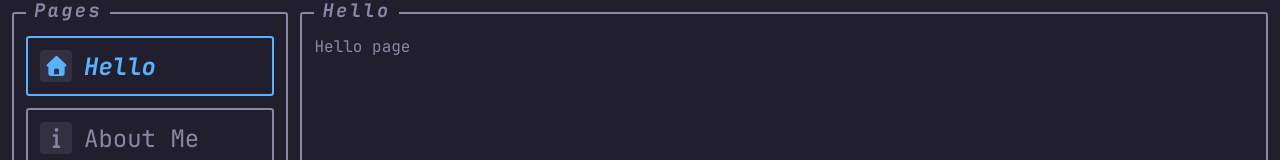
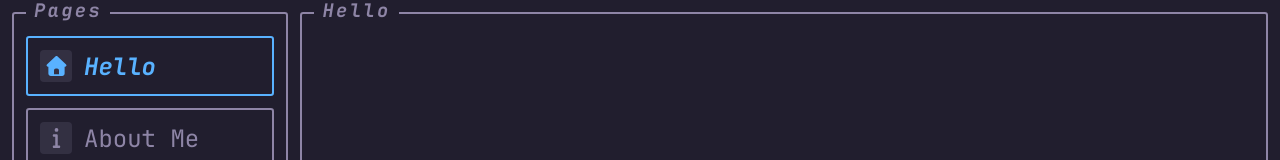
Before and after one commit to harveybalaam/personal-website, a React (Vite) app: page / in a window 1280 px wide. Shown: the top 160 px of the page. Built offline with nearby package versions, Linux system fonts and the light colour scheme.

Commit message:
feat: create empty Hello page component

```diff
--- /dev/null
+++ b/src/pages/Hello/index.tsx
@@ -0,0 +1,3 @@
+export default function Hello() {
+  return <></>;
+}
--- a/src/routes/index.tsx
+++ b/src/routes/index.tsx
@@ -1,10 +1,6 @@
 import { createFileRoute } from "@tanstack/react-router";
+import Hello from "../pages/Hello";
 
 export const Route = createFileRoute("/")({
-  component: Index,
+  component: Hello,
 });
-
-// eslint-disable-next-line react-refresh/only-export-components
-function Index() {
-  return <div>Hello page</div>;
-}
```
